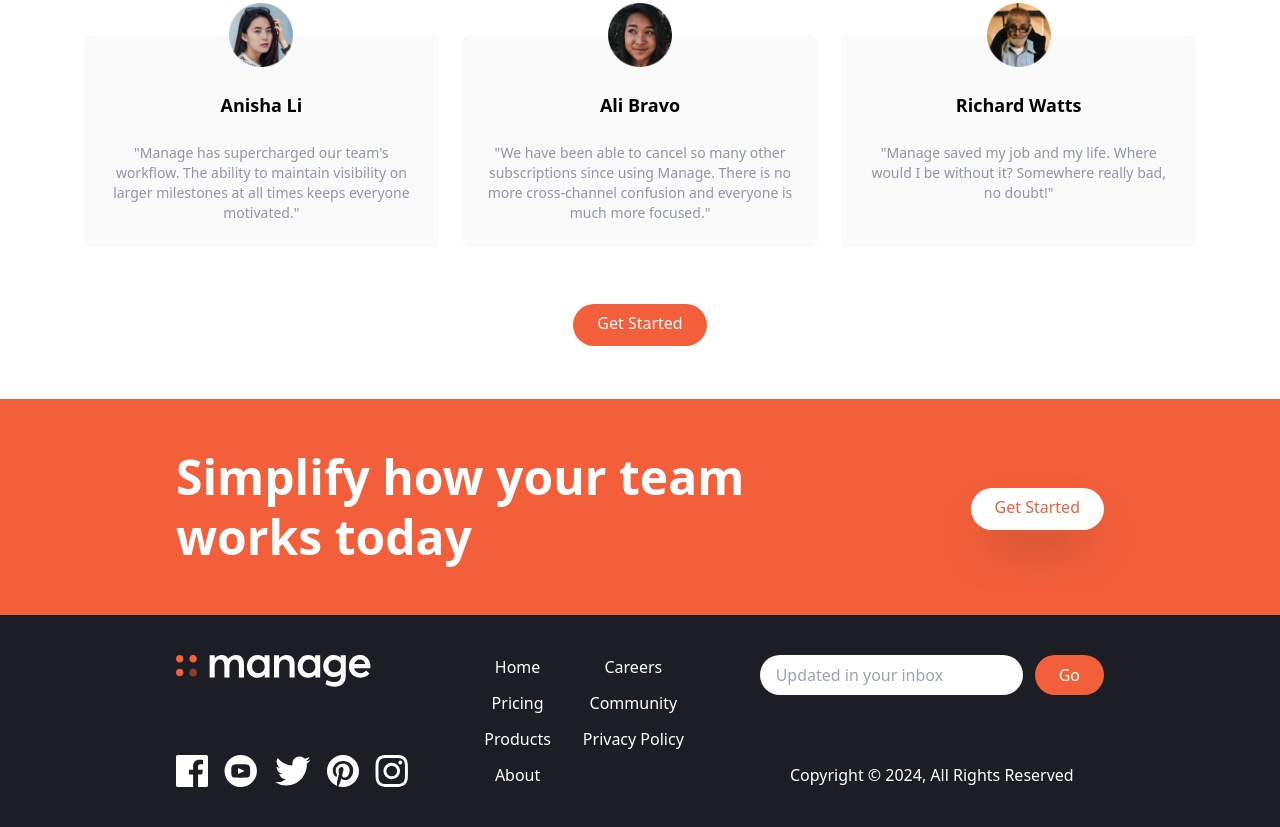
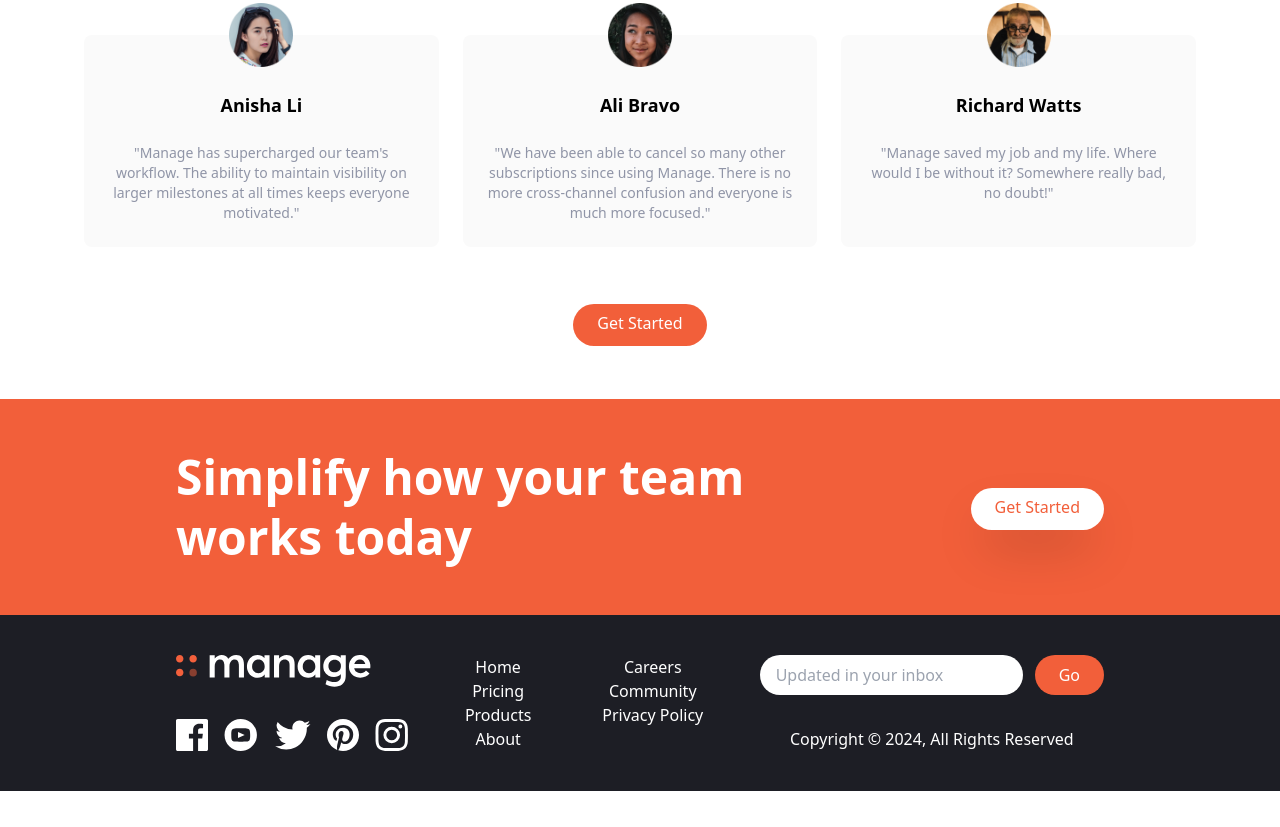
Before and after one commit to NickRamsey6/tailwind-prof-site, a website: page index.html in a window 1280 px wide. Shown: the part 1369-2196 px from the top of the page. After the commit the page ends 2160 px from the top, so only its background shows below. Drawn offline with Linux system fonts and the light colour scheme.

Commit message:
happy width footer spacing

```diff
--- a/index.html
+++ b/index.html
@@ -225,17 +225,36 @@
                 </div>
             </div>
             <!-- List Container -->
-            <div class="flex justify-around space-x-8">
-                <div class="flex flex-col items-center space-y-3 text-white">
-                    <a href="" class="hover:text-brightRed">Home</a>
-                    <a href="" class="hover:text-brightRed">Pricing</a>
-                    <a href="" class="hover:text-brightRed">Products</a>
-                    <a href="" class="hover:text-brightRed">About</a>
+            <div class="flex justify-around text-center md:w-1/3">
+                <div class="text-white">
+                    <ul>
+                        <li>
+                            <a href="#" class="hover:text-brightRed">Home</a>
+                        </li>
+                        <li>
+                            <a href="#" class="hover:text-brightRed">Pricing</a>
+                        </li>
+                        <li>
+                            <a href="#" class="hover:text-brightRed">Products</a>
+                        </li>
+                        <li>
+                            <a href="#" class="hover:text-brightRed">About</a>
+                        </li>
+                    </ul>
+
                 </div>
-                <div class="flex flex-col items-center space-y-3 text-white">
-                    <a href="" class="hover:text-brightRed">Careers</a>
-                    <a href="" class="hover:text-brightRed">Community</a>
-                    <a href="" class="hover:text-brightRed">Privacy Policy</a>
+                <div class="text-white">
+                    <ul>
+                        <li>
+                            <a href="#" class="hover:text-brightRed">Careers</a>
+                        </li>
+                        <li>
+                            <a href="#" class="hover:text-brightRed">Community</a>
+                        </li>
+                        <li>
+                            <a href="#" class="hover:text-brightRed">Privacy Policy</a>
+                        </li>
+                    </ul>
                 </div>
             </div>
             <!-- Input Container -->
```
Also changed, not shown: css/main.css.
